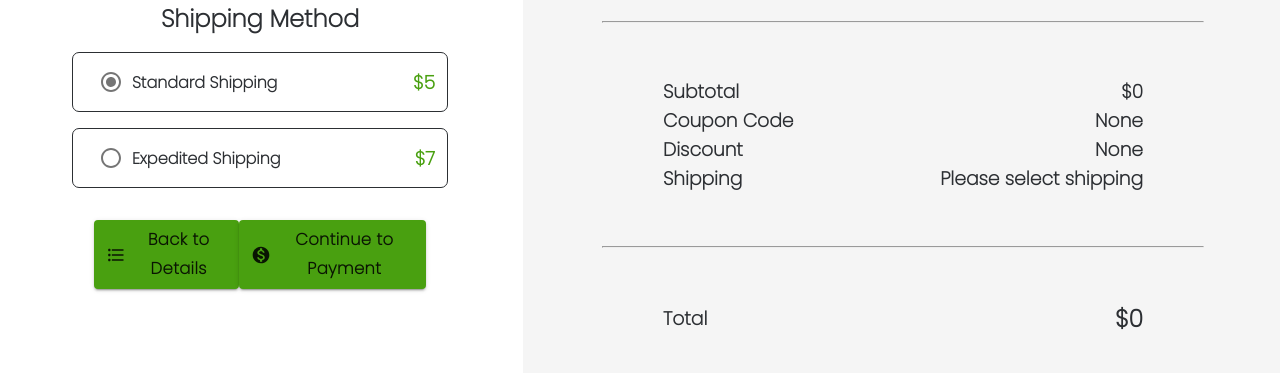
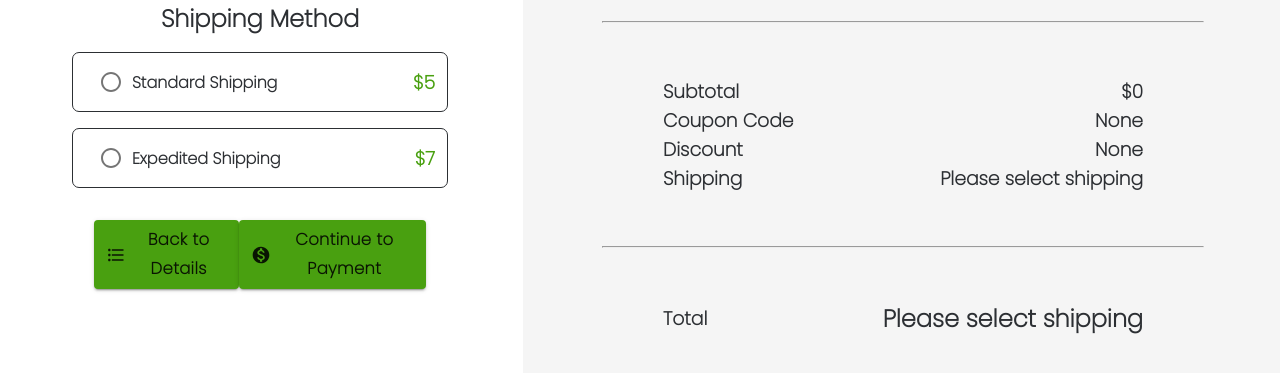
Before and after one commit to jordanlaclair/Candleaf-MERN, a React (Create React App) app in the folder client/: page /checkout/shipping in a window 1280 px wide. Shown: the part 459-832 px from the top of the page. Built offline with nearby package versions, Linux system fonts and the light colour scheme; no server answers.

Commit message:
fixed shipping bug

```diff
--- a/client/src/components/Checkout.tsx
+++ b/client/src/components/Checkout.tsx
@@ -55,7 +55,6 @@ const Checkout: FC = () => {
 	const dispatch = useDispatch();
 	const [checkNewsLetter, setCheckNewsLetter] = useState(false);
 	const [couponCode, setCouponCode] = useState("");
-	const [validCouponCode, setValidCouponCode] = useState(false);
 	const [shippingNote, setShippingNote] = useState("");
 	const cart = useSelector((state: State) => state.user.cart);
 	const city = useSelector((state: State) => state.user.city);
@@ -339,8 +338,7 @@ const Checkout: FC = () => {
 						required
 						value={postalCode}
 						onChange={(e) => {
-							let number = e.target.value as unknown as number;
-							dispatch(userAction.updatePostalCode(number));
+							dispatch(userAction.updatePostalCode(parseInt(e.target.value)));
 						}}
 					/>
 					<LocationWrapper>
--- a/client/src/components/Shipping.tsx
+++ b/client/src/components/Shipping.tsx
@@ -45,7 +45,7 @@ import { State } from "../store/reducers";
 import { FC } from "react";
 
 const Shipping: FC = () => {
-	const [shippingMethod, setShippingMethod] = useState("STANDARD");
+	const [shippingMethod, setShippingMethod] = useState("");
 	const history = useHistory();
 	const couponDiscount = useSelector(
 		(state: State) => state.user.couponDiscount
@@ -92,7 +92,7 @@ const Shipping: FC = () => {
 	};
 
 	const handleContinueToPayment = () => {
-		history.push("/checkout/payment");
+		if (shippingMethod !== "") history.push("/checkout/payment");
 	};
 
 	const handleShippingChange = (event: React.ChangeEvent<HTMLInputElement>) => {
@@ -297,7 +297,7 @@ const Shipping: FC = () => {
 					<DetailsWrapper>
 						<h3>Shipping</h3>
 						<ShippingText>
-							{shippingCost === 0
+							{shippingCost === 0 || shippingMethod == ""
 								? "Please select shipping"
 								: roundToNearestTenths(shippingCost)}
 						</ShippingText>
@@ -306,8 +306,11 @@ const Shipping: FC = () => {
 				<HorizontalLine />
 				<TotalWrapper>
 					<h3>Total</h3>
-
-					<h2>{roundToNearestTenths(total)}</h2>
+					<h2>
+						{shippingMethod !== ""
+							? roundToNearestTenths(total)
+							: "Please select shipping"}
+					</h2>
 				</TotalWrapper>
 			</SecondHalf>
 		</ShippingWrapper>
--- a/client/src/store/actions/usersActionCreator.tsx
+++ b/client/src/store/actions/usersActionCreator.tsx
@@ -812,7 +812,7 @@ export const userSubmitDetails =
 	async (dispatch: Dispatch<UserActions>) => {
 		try {
 			const { data } = await api.fetchUser(userID);
-
+			console.log(userDetails);
 			let {
 				userEmail,
 				userFirstName,
@@ -828,15 +828,15 @@ export const userSubmitDetails =
 				orders,
 				cart,
 				createdAt,
+				cartWeight,
 				auth0ID,
 				_id,
 				cartTotal,
-				cartWeight,
-				totalDiscounts,
 				shippingCost,
 				total,
 				couponDiscount,
 				newsLetterDiscount,
+				totalDiscounts,
 			} = data;
 
 			const newData = {
@@ -862,6 +862,7 @@ export const userSubmitDetails =
 				newsLetterDiscount,
 			};
 			await api.updateUser(userID, newData);
+			dispatch({ type: ActionType.USER_SUBMIT_DETAILS });
 		} catch (error) {
 			console.log(error);
 		}
```
Also changed, not shown: 2 other files (tests, documents, lock files or other folders).
